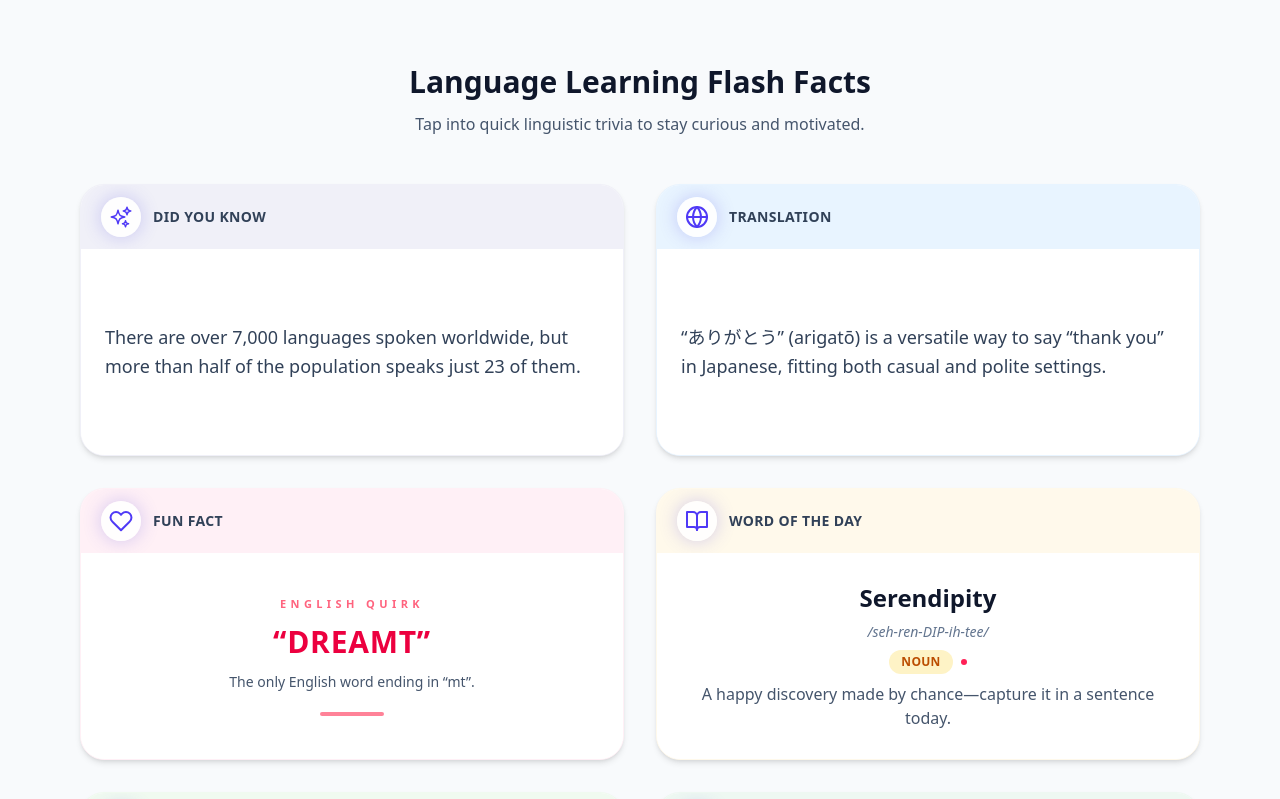
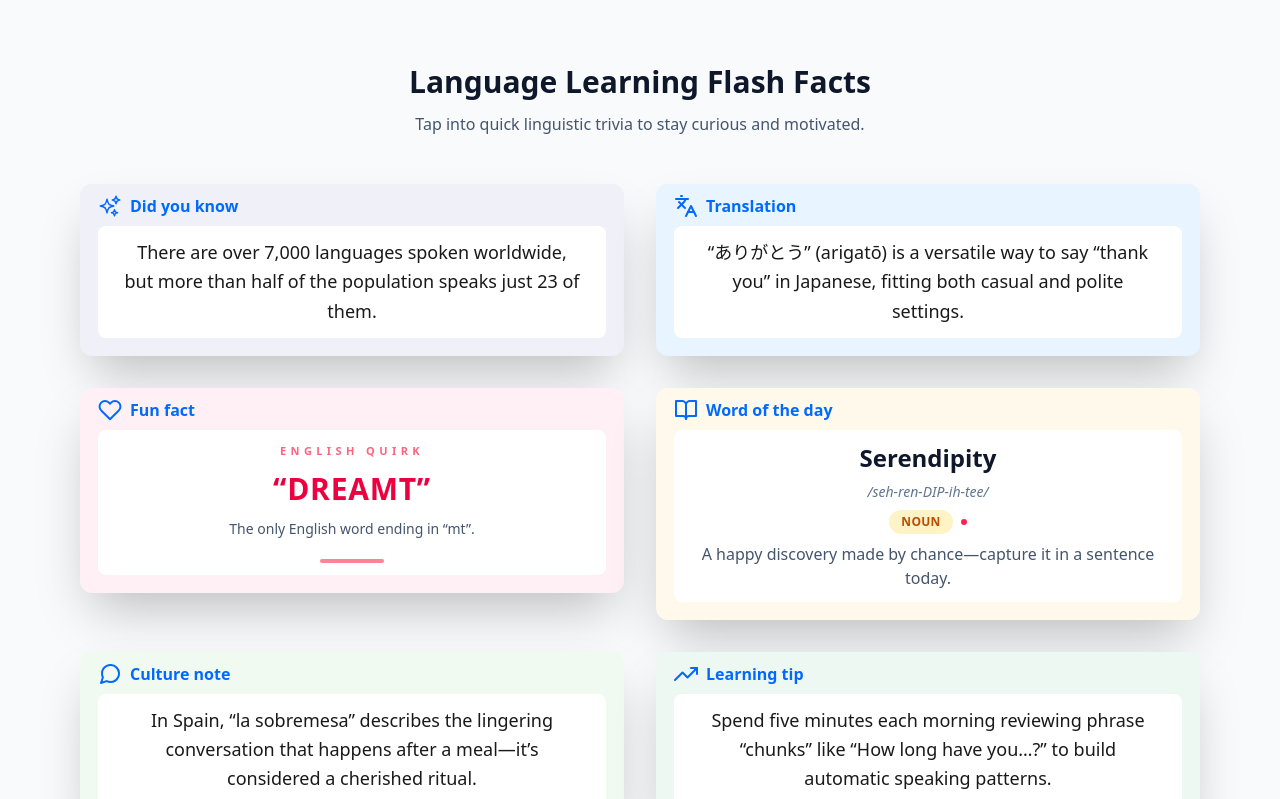
Before and after one commit to Raman-Khiva/Language_practice_app, a Next.js app in the folder client/: page /flashCard in a window 1280 px wide. Shown: the top 799 px of the page. Built offline with nearby package versions, Linux system fonts and the light colour scheme.

Commit message:
LANDING PAGE IMPROVED

```diff
--- /dev/null
+++ b/client/app/flashCardnew/page.jsx
@@ -0,0 +1,89 @@
+// import { Sparkle } from 'lucide-react'
+// import React from 'react'
+// import { BiBulb } from 'react-icons/bi'
+// import { GiIdea } from 'react-icons/gi'
+
+// const FlashCardNew = () => {
+//   return (
+//     <div className='flex flex-col items-center justify-center h-screen'>
+
+
+//     <div
+//     className='flex flex-col gap-2
+//                w-80 h-fit
+//                bg-neutral-800 p-1 rounded-xl
+//     '>
+//       <div
+//          className='flex items-center gap-2
+//                     font-[500]
+//                     py-0.5 px-4
+
+//       '>
+//         <BiBulb  className='text-yellow-300 text-lg'/>
+//         <h1 className='text-xs font-[600] text-white'>Did you know?</h1>
+//       </div>
+//       <div className=' h-full w-full rounded-lg
+//                        bg-white text-sm font-[500] text-gray-800
+//                        flex items-center justify-center
+//                        py-4 px-2
+//       '>
+//         <p>
+//             some fact will be flased here.
+//             some fact will be flased here.
+//             some fact will be flased here.
+//         </p>
+//       </div>
+
+//     </div>
+//     </div>
+//   )
+// }
+'use client'
+
+import { Sparkle } from 'lucide-react'
+import React from 'react'
+import { BiBulb } from 'react-icons/bi'
+import { GiIdea } from 'react-icons/gi'
+
+const FlashCardNew = () => {
+  return (
+    <div className='flex flex-col items-center justify-center h-screen
+                    bg-yellow-50/80 backdrop-blur-3xl p-1 rounded-xl
+    '>
+
+    <div
+    className='flex flex-col
+               w-80
+               bg-[#d7e8ff] backdrop-blur-xl rounded-xl
+               border-2 border-[#7cb2ff] shadow-2xl
+    '>
+      <div
+         className='flex items-center gap-2
+                    font-[500]
+                    py-2 px-4
+                    text-[#006aff]
+
+      '>
+        <BiBulb  className=' text-2xl font-bold'/>
+       {/* <div className='flex p-1 rounded-full bg-white'>
+       </div> */}
+        <h1 className='text-[16px] font-[600]'>Did you know?</h1>
+      </div>
+      <div className=' h-full w-full rounded-lg
+                       bg-white text-lg font-[500] text-black/90
+                       flex items-center justify-center
+                       py-3 px-6 text-center
+      '>
+        <p>
+            some fact will be flased here.
+            and some fact will be flased here.
+            some fact will be flased here.
+        </p>
+      </div>
+
+    </div>
+    </div>
+  )
+}
+
+export default FlashCardNew
--- a/client/app/page.js
+++ b/client/app/page.js
@@ -5,10 +5,12 @@ import Features from "@/components/sections/Features";
 import Pricing from "@/components/sections/Pricing";
 
 export default function page() {
-  return (
+  return ( //bg-[#fbfaf8]
     <div className="min-h-screen w-screen
-                    scroll-auto
+                    scroll-auto ubuntu
+                    bg-[#f8f9fa]
                     z-20
+
     ">
 
 
--- a/client/components/sections/Capabilites.js
+++ b/client/components/sections/Capabilites.js
@@ -126,9 +126,12 @@ const Capabilites = () => {
                      rounded-3xl'
         >
         </motion.div>
-        <div className='flex flex-col items-start gap-4 w-[45%] py-2'>
+        <div className='flex flex-col items-start gap-4 w-[45%] py-2
+                        behavior: smooth;
+        '>
+
           <Badge tag="Key Capabilites" icon={RiStackLine} />
-          <h2 className='text-[54px] leading-tight font-[700]'>
+          <h2 className='text-[50px] leading-tight font-[400]'>
             Essential Capabilities for Lasting Language Mastery
           </h2>
           <p className='text-lg font-[500] text-[#3c3c3c]'>
--- a/client/components/sections/Features.js
+++ b/client/components/sections/Features.js
@@ -9,6 +9,7 @@ import { FaRegLightbulb } from "react-icons/fa";
 import FeatureCard from '../ui/FeatureCard';
 import Badge from '../ui/Badge';
 import { BsFillPuzzleFill } from 'react-icons/bs';
+import { LuBadgeCheck } from 'react-icons/lu';
 
 const features = [
   {
@@ -37,9 +38,9 @@ const features = [
 const Features = () => {
   return (
     <div className='min-h-screen flex items-start justify-center py-28  px-8 md:px-32 gap-8 '>
-      <div className='text-wrap text-start flex flex-col flex-2/5 sticky top-60'>
-        <Badge tag="Key Differentiators" icon={BsFillPuzzleFill}/>
-        <h2 className=' text-6xl font-[600] text-wrap my-3
+      <div className='text-wrap text-start flex flex-col flex-2/5 gap-5 sticky top-60'>
+        <Badge tag="Key Differentiators" icon={LuBadgeCheck}/>
+        <h2 className='text-[50px] leading-tight font-[400]
         '>Features That Make Learning Smarter</h2>
 
         <h5 className='text-xl font-[600] text-start text-wrap text-gray-800'
--- a/client/components/ui/Badge.jsx
+++ b/client/components/ui/Badge.jsx
@@ -1,14 +1,15 @@
 import React from 'react'
 
 const Badge = ({tag,icon:Icon}) => {
-  return (
+  return ( //text-[#006aff]
     <div className='flex items-center gap-2
                      w-fit px-5 py-1.5 rounded-4xl
-                    border-2 border-black/10
-                    shadow-[0_0_10px_rgba(0,0,0,0.1)]
+                     bg-[rgb(251,251,251)]
+                    border-[1.5px] border-black/10
+                    shadow-[0_0_10px_rgba(0,0,0,0.0.07)]
     '>
-      <Icon className="text-2xl font-bold text-indigo-500" />
-      <p className=' '>{tag}</p>
+      <Icon className="text-2xl font-[600] ubuntu text-violet-600 " />
+      <p className='text-[#303030]'>{tag}</p>
     </div>
   )
 }
--- a/client/components/ui/CapabilityCard.js
+++ b/client/components/ui/CapabilityCard.js
@@ -3,27 +3,27 @@ import { GoArrowRight } from 'react-icons/go'
 import { IoMdCheckmarkCircleOutline } from 'react-icons/io'
 
 const CapabilityCard = ({ badgeColor, badge, title, description, points, index, totalCards }) => {
-  const [viewportHeight, setViewportHeight] = useState(window.innerHeight);
+//   const [viewportHeight, setViewportHeight] = useState(window.innerHeight);
 
-useEffect(() => {
-  const handleResize = () => setViewportHeight(window.innerHeight);
-  window.addEventListener("resize", handleResize);
-  return () => window.removeEventListener("resize", handleResize);
-}, []);
+// useEffect(() => {
+//   const handleResize = () => setViewportHeight(window.innerHeight);
+//   window.addEventListener("resize", handleResize);
+//   return () => window.removeEventListener("resize", handleResize);
+// }, []);
 
 
-  // Calculate scale and position based on scroll and card index
-  const cardPosition = index * viewportHeight;
-const scrollProgress = Math.max(
-  0,
-  Math.min(1, (scrollY - cardPosition) / viewportHeight)
-);
+//   // Calculate scale and position based on scroll and card index
+//   const cardPosition = index * viewportHeight;
+// const scrollProgress = Math.max(
+//   0,
+//   Math.min(1, (scrollY - cardPosition) / viewportHeight)
+// );
 
 
   // Scale decreases for cards that are stacked behind
-  const baseScale = 1;
-    const maxScaleReduction = 0.2; // up to 20% smaller
-    const scale = baseScale - scrollProgress * maxScaleReduction;
+  // const baseScale = 1;
+  //   const maxScaleReduction = 0.2; // up to 20% smaller
+  //   const scale = baseScale - scrollProgress * maxScaleReduction;
 
 
 
@@ -42,18 +42,16 @@ const scrollProgress = Math.max(
       }}
     >
       <div
-        className={`rounded-2xl shadow-[0_0_20px_rgba(0,0,0,0.1)] overflow-hidden
-                   relative border-[2px] border-blue-700 ring-3 ring-blue-200/60
-                   bg-white/90 backdrop-blur-3xl transition-all duration-300 ease-out
-                   w-[58rem] mx-4 h-[36rem]
+        className={`rounded-2xl  overflow-hidden
+                   relative
+                   bg-[rgb(247,247,247)]
+                   shadow-[0_0_5px_rgba(0,0,0,0.05)]
+
+                  transition-all duration-300 ease-out
+                   w-[70rem] mx-4 h-[36rem]
                    flex items-center justify-between
 
                    `}
-        style={{
-          transform: `translateY(${index * 10}px) scale(${scale})`,
-          transformOrigin: 'center top',
-
-        }}
       >
         <div className="flex
                         w-full h-full
@@ -100,7 +98,7 @@ const scrollProgress = Math.max(
 
           {/* Right Image Section - Skeleton Placeholder */}
           <div className='w-[50%] p-5 flex items-center justify-center'>
-            <div className='h-[100%] w-[100%] bg-violet-300/90 rounded-lg backdrop-blur-[10rem]'>
+            <div className='h-[100%] w-[100%] bg-violet-200/50 rounded-lg backdrop-blur-[10rem]'>
               {/* Placeholder for future image/content */}
             </div>
           </div>
--- a/client/components/ui/FeatureCard.jsx
+++ b/client/components/ui/FeatureCard.jsx
@@ -4,9 +4,8 @@ import React from 'react'
 
 const FeatureCard = ({title,description,icon:Icon}) => {
   return (
-    // border-2 border-[rgb(229,229,232)]
-    <div className='bg-[rgb(249,249,249)]
-                      border-2 border-gray-300 ring-3 ring-gray-100/90
+    // border-2 border-[]
+    <div className='bg-[rgb(246,246,246)]
                       px-6 py-6 rounded-2xl
                       flex gap-7 items-start
     '>
--- a/client/components/ui/FlashCard.jsx
+++ b/client/components/ui/FlashCard.jsx
@@ -2,11 +2,13 @@
 
 import { useState } from 'react'
 import { HiOutlineSparkles } from 'react-icons/hi2'
-import { FiGlobe, FiBookOpen, FiSmile, FiMessageCircle, FiTrendingUp, FiMic, FiHeart } from 'react-icons/fi'
+import { FiBookOpen, FiSmile, FiMessageCircle, FiTrendingUp, FiMic, FiHeart } from 'react-icons/fi'
+import { Languages } from 'lucide-react'
+
 
 const ICON_MAP = {
   sparkles: HiOutlineSparkles,
-  globe: FiGlobe,
+  globe: Languages ,
   book: FiBookOpen,
   smile: FiSmile,
   heart: FiHeart,
@@ -15,134 +17,151 @@ const ICON_MAP = {
   mic: FiMic,
 }
 
-/**
- * FlashCard component
- *
- * Props:
- * - fact: string | JSX.Element (primary fact text)
- * - icon: React component (icon rendered in the header)
- * - tag: string (header label, defaults to "Did you know?")
- * - accentColor: string CSS color used for header background & border
- * - className: string additional Tailwind classes for the outer wrapper
- */
 export default function FlashCard({
   fact,
   iconKey = 'sparkles',
   tag = 'Did you know?',
   accentColor = 'rgb(240, 240, 240)',
-  iconToneClass = 'text-indigo-600',
-  iconBackgroundClass = 'bg-white/90',
-  iconGlowClass = 'shadow-[0_0_18px_rgba(79,70,229,0.25)]',
-  headerTextClass = 'text-sm font-semibold uppercase tracking-wide text-slate-700',
+  iconToneClass = 'text-[#006aff]',
+  iconBackgroundClass = 'bg-transparent',
+  iconGlowClass = '',
+  headerTextClass = 'text-[16px] font-[600] text-[#006aff]',
   className,
   backContent,
 }) {
   const Icon = ICON_MAP[iconKey] ?? ICON_MAP.sparkles
-  const wrapperClassName = ['w-full', className].filter(Boolean).join(' ')
   const [isFlipped, setIsFlipped] = useState(false)
   const hasBack = Boolean(backContent)
 
-  const frontContentClass = ['w-full']
-  if (typeof fact === 'string') {
-    frontContentClass.push('text-base sm:text-lg font-medium leading-relaxed text-slate-700')
+  const wrapperClassName = ['w-full', className].filter(Boolean).join(' ')
+  const containerClasses = 'flex flex-col w-full backdrop-blur-xl rounded-xl border-2 shadow-2xl'
+  const containerStyle = {
+    backgroundColor: accentColor,
+    borderColor: accentColor,
   }
 
-  const backContentClass = ['w-full']
-  if (typeof backContent === 'string') {
-    backContentClass.push('text-base sm:text-lg font-medium leading-relaxed text-slate-700')
+  const headerClasses = ['flex items-center gap-2 font-[600] py-2 px-4', headerTextClass]
+    .filter(Boolean)
+    .join(' ')
+
+  const renderIcon = () => {
+    const iconElement = <Icon className={['text-2xl', iconToneClass].filter(Boolean).join(' ')} />
+
+    if (iconBackgroundClass && iconBackgroundClass !== 'bg-transparent') {
+      return (
+        <span
+          className={
+            ['flex h-10 w-10 items-center justify-center rounded-full', iconBackgroundClass, iconGlowClass]
+              .filter(Boolean)
+              .join(' ')
+          }
+        >
+          {iconElement}
+        </span>
+      )
+    }
+
+    return iconElement
   }
 
-  const handleCardClick = () => {
+  const buildContentClasses = (content) => {
+    const classes = [
+      'h-full w-full rounded-lg bg-white text-lg font-[500] text-black/90 flex items-center justify-center py-3 px-6 text-center',
+    ]
+
+    if (typeof content === 'string') {
+      classes.push('leading-relaxed')
+    }
+
+    return classes.join(' ')
+  }
+
+  const renderContent = (content) => (
+    <div className={buildContentClasses(content)}>
+      <div className='w-full break-words'>{content}</div>
+    </div>
+  )
+
+  const handleFlipToggle = () => {
     if (!hasBack) return
     setIsFlipped((prev) => !prev)
   }
 
-  const handleKeyDown = (event) => {
+  const handleKeyToggle = (event) => {
     if (!hasBack) return
     if (event.key === 'Enter' || event.key === ' ') {
       event.preventDefault()
-      handleCardClick()
+      handleFlipToggle()
     }
   }
 
-  const renderHeader = () => (
-    <header
-      className="flex items-center gap-3 px-5 py-3"
-      style={{ backgroundColor: accentColor }}
-    >
-      <span
-        className={`flex h-10 w-10 items-center justify-center rounded-full ${iconBackgroundClass} ${iconGlowClass}`.trim()}
-      >
-        <Icon className={`text-2xl ${iconToneClass}`} />
-      </span>
-      <span className={headerTextClass}>
-        {tag}
-      </span>
-    </header>
-  )
+  const flipButtonClasses = [
+    'relative block w-full focus:outline-none focus-visible:ring-4 focus-visible:ring-offset-2 focus-visible:ring-black/10',
+  ].join(' ')
+
+  const actionButtonClasses = [
+    'w-full rounded-full border bg-white px-4 py-2 text-sm font-medium shadow-sm transition-colors hover:bg-white/90',
+    iconToneClass,
+  ]
+    .filter(Boolean)
+    .join(' ')
 
   return (
     <div className={wrapperClassName}>
-      <div className="relative aspect-[2/1] max-w-xl mx-auto perspective-[1400px]">
-        <div
-          className={`absolute inset-0 flex overflow-hidden rounded-3xl bg-white shadow-md transition-transform duration-300 hover:-translate-y-1 ${hasBack ? 'cursor-pointer focus:outline-none focus:ring-2 focus:ring-rose-300 focus:ring-offset-2' : ''}`}
-          style={{ border: `1px solid ${accentColor}` }}
-          onClick={hasBack ? handleCardClick : undefined}
-          onKeyDown={hasBack ? handleKeyDown : undefined}
-          role={hasBack ? 'button' : undefined}
-          tabIndex={hasBack ? 0 : undefined}
-        >
-          <div className="relative h-full w-full">
-            <div
-              className={`absolute inset-0 h-full w-full ${hasBack ? 'transition-transform duration-500' : ''}`}
-              style={hasBack ? { transformStyle: 'preserve-3d', transform: `rotateY(${isFlipped ? 180 : 0}deg)` } : undefined}
+      <div className={containerClasses} style={containerStyle}>
+        <div className={headerClasses}>
+          {renderIcon()}
+          <span>{tag}</span>
+        </div>
+
+        <div className='px-4 pb-4'>
+          {hasBack ? (
+            <button
+              type='button'
+              onClick={handleFlipToggle}
+              onKeyDown={handleKeyToggle}
+              className={flipButtonClasses}
+              style={{ perspective: '1200px' }}
+              aria-label={
+                isFlipped ? `Show ${tag} main fact card` : `Show ${tag} additional context`
+              }
             >
               <div
-                className="absolute inset-0 flex flex-col"
-                style={{ backfaceVisibility: 'hidden', transform: 'rotateY(0deg)' }}
+                className='relative h-full min-h-[200px] w-full transition-transform duration-700 ease-out'
+                style={{ transformStyle: 'preserve-3d', transform: isFlipped ? 'rotateY(180deg)' : 'rotateY(0deg)' }}
               >
-                {renderHeader()}
-
-                <div className="flex flex-1 items-center bg-white px-6 py-5">
-                  <div className={frontContentClass.join(' ')}>
-                    {fact}
-                  </div>
+                <div className='absolute inset-0' style={{ backfaceVisibility: 'hidden' }}>
+                  {renderContent(fact)}
+                </div>
+                <div
+                  className='absolute inset-0'
+                  style={{ backfaceVisibility: 'hidden', transform: 'rotateY(180deg)' }}
+                >
+                  {renderContent(backContent)}
                 </div>
               </div>
+            </button>
+          ) : (
+            renderContent(fact)
+          )}
+        </div>
 
-              {hasBack && (
-                <div
-                  className="absolute inset-0 flex flex-col"
-                  style={{ backfaceVisibility: 'hidden', transform: 'rotateY(180deg)' }}
-                >
-                  {renderHeader()}
-
-                  <div className="flex flex-1 items-center bg-white px-6 py-5">
-                    <div className={backContentClass.join(' ')}>
-                      {backContent}
-                    </div>
-                  </div>
-                </div>
-              )}
-            </div>
+        {hasBack && (
+          <div className='px-4 pb-4 pt-0'>
+            <button
+              type='button'
+              onClick={(event) => {
+                event.stopPropagation()
+                handleFlipToggle()
+              }}
+              className={actionButtonClasses}
+              style={{ borderColor: accentColor }}
+            >
+              {isFlipped ? 'Show main fact' : 'More context'}
+            </button>
           </div>
-        </div>
+        )}
       </div>
-
-      {hasBack && (
-        <div className="mt-4 flex justify-center">
-          <button
-            type="button"
-            onClick={(event) => {
-              event.stopPropagation()
-              handleCardClick()
-            }}
-            className="px-4 py-2 rounded-full border border-rose-200 bg-white text-sm font-medium text-rose-600 shadow-sm transition-colors hover:bg-rose-50"
-          >
-            {isFlipped ? 'See fun fact' : 'More context'}
-          </button>
-        </div>
-      )}
     </div>
   )
 }
--- a/client/components/ui/PriceCard.js
+++ b/client/components/ui/PriceCard.js
@@ -3,15 +3,15 @@ import { IoMdCheckmarkCircleOutline } from "react-icons/io";
 
 const PriceCard = ({title,price,features,i}) => {
   return (
-    <div className={`w-88 h-[30rem] px-7 py-6
+    <div className={`w-88 h-[30rem] px-7 py-3
                     border-2   rounded-2xl
                     ring-3
                     flex flex-col justify-center gap-4
-                    bg-gray-50/80
-                    shadow-xl ${i==1?"border-blue-600 ring-blue-100":"border-gray-400/60 ring-gray-200"}
+                    bg-[rgb(246,246,246)]
+                    shadow-[0_0_10px_rgba(0,0,0,0.07)] ${i==1?"border-blue-600 ring-blue-100":"border-gray-400/60 ring-gray-200"}
 
     `}>
-      <div className='flex flex-col gap-3' >
+      <div className='flex flex-col gap-3 pt-3' >
         <h3 className='text-3xl font-[500] text-black/85'>{title}</h3>
         <h2 className='text-4xl font-[700]'>{price}<span className='text-2xl font-[500] text-black/80'>/mon</span></h2>
       </div>
@@ -33,8 +33,8 @@ const PriceCard = ({title,price,features,i}) => {
 
         ))}
       </div>
-      <button className='w-full px-2 py-3 bg-black/95 text-white
-                         rounded-2xl font-[500] shadow-[0_10px_20px_rgba(0,0,0,0.2)]  cursor-pointer hover:shadow-none
+      <button className='w-full px-2 py-3   bg-black/95 text-white
+                         rounded-2xl font-[500]   cursor-pointer hover:shadow-none
       '>
         Get Started
       </button>
```
